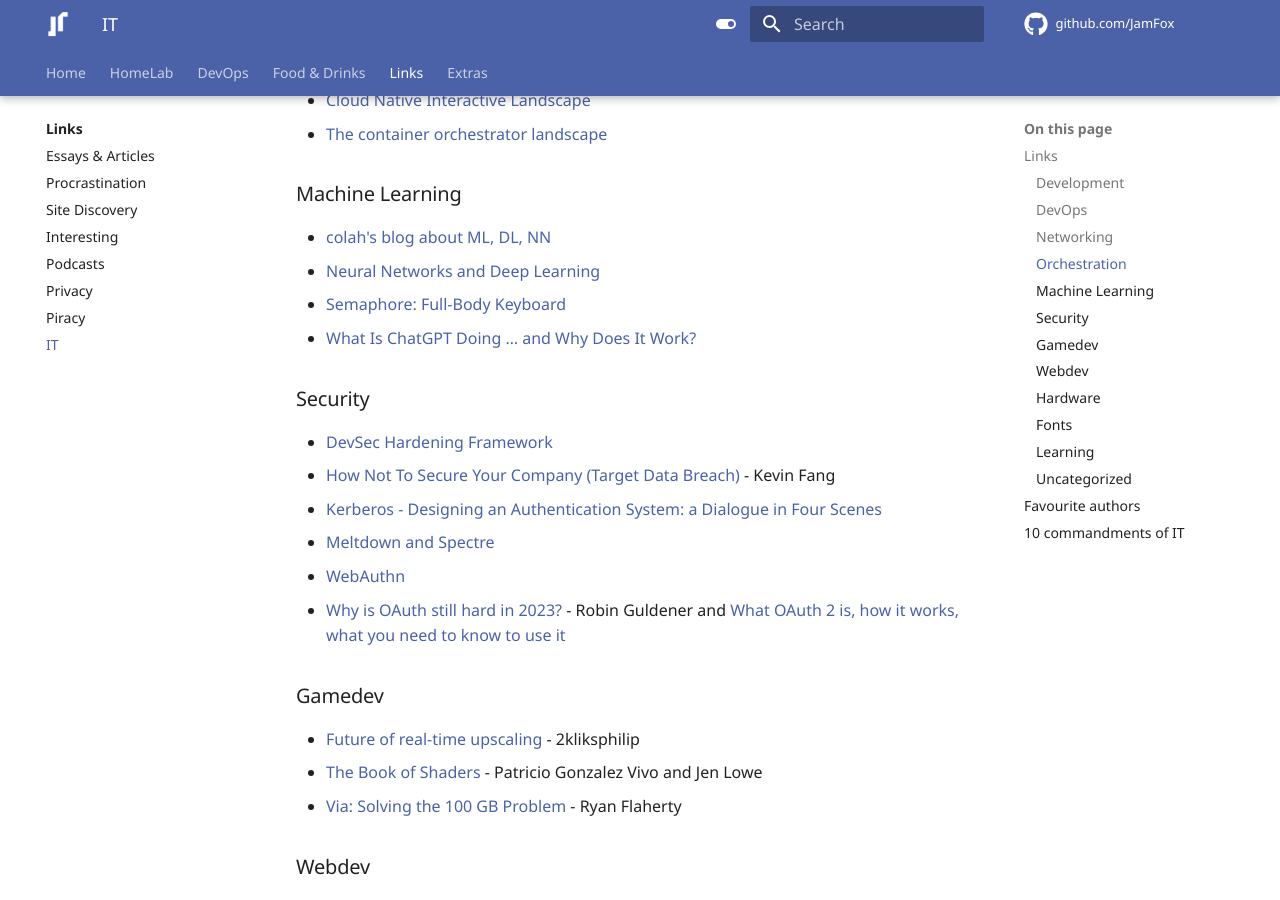
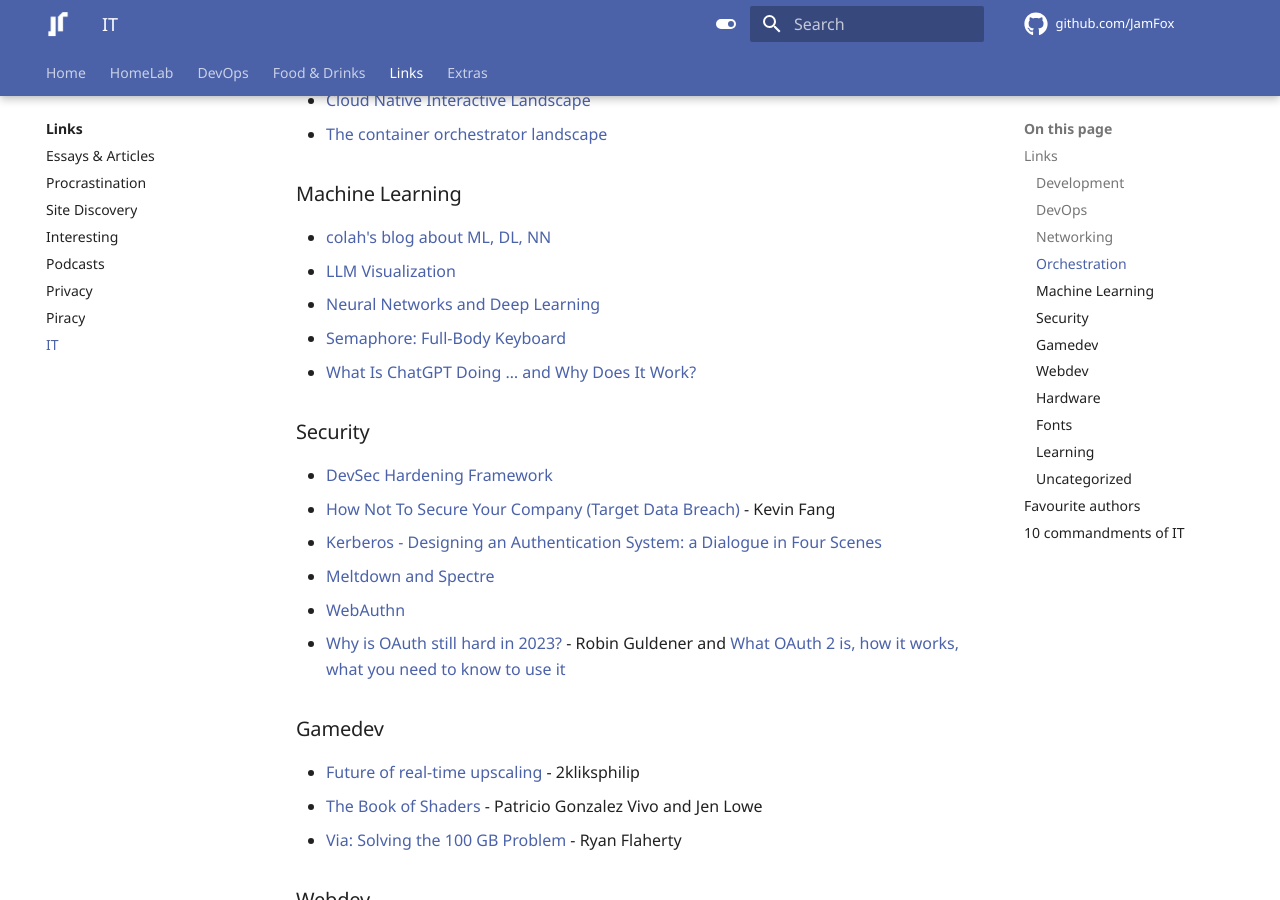
Before and after one commit to JamFox/docs.jamfox.dev, an MkDocs documentation site: the page built from docs/content/links/it.md, in a window 1280 px wide and 900 px high, scrolled down 1152 px. Built offline with MkDocs 1.6.1 and Material for MkDocs 9.7.7, drawn with Linux system fonts in a browser that asks for light colours; comment, search, counter and statistics services are not loaded.

Commit message:
add llm vis

```diff
--- a/docs/content/links/it.md
+++ b/docs/content/links/it.md
@@ -42,6 +42,7 @@ title: "IT"
 ### Machine Learning
 
 - [colah's blog about ML, DL, NN](http://colah.github.io/)
+- [LLM Visualization](https://bbycroft.net/llm)
 - [Neural Networks and Deep Learning](https://neuralnetworksanddeeplearning.com/)
 - [Semaphore: Full-Body Keyboard](https://github.com/everythingishacked/Semaphore)
 - [What Is ChatGPT Doing … and Why Does It Work?](https://writings.stephenwolfram.com/2023/02/what-is-chatgpt-doing-and-why-does-it-work/)
```
